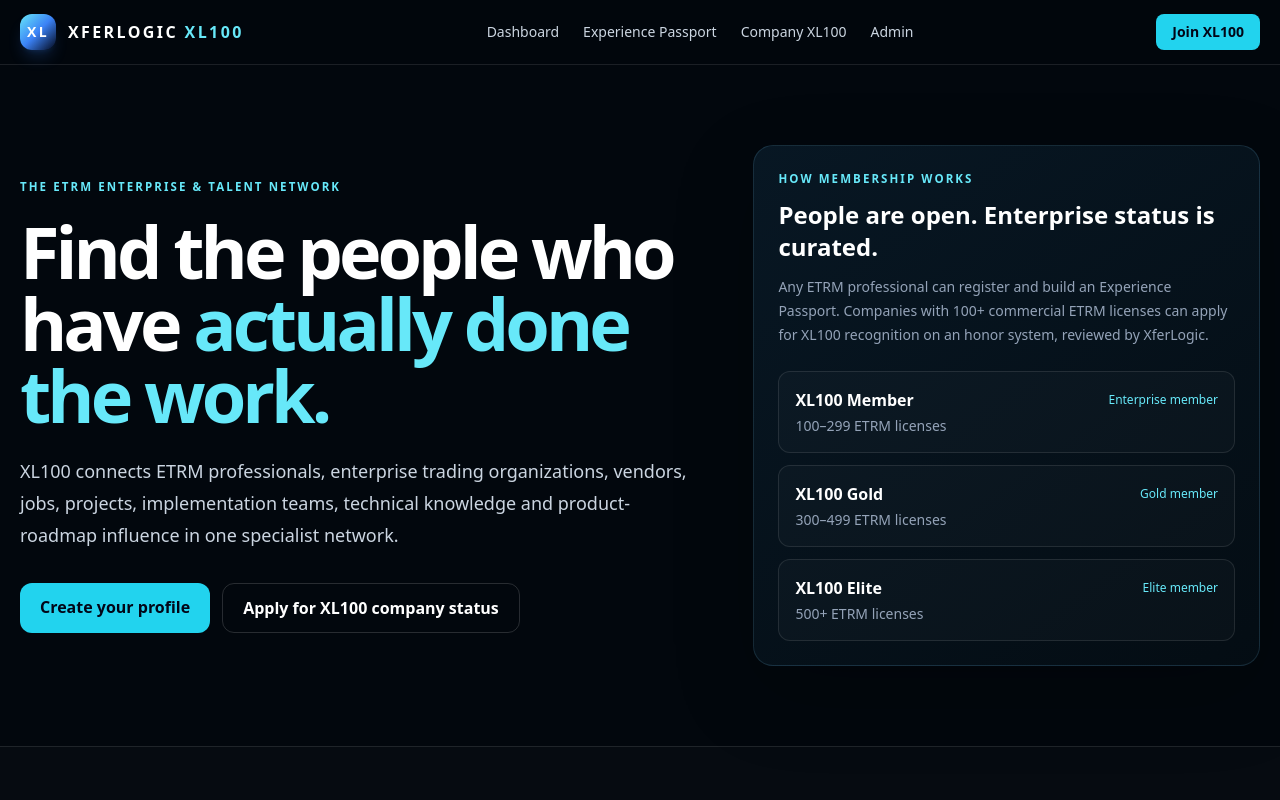
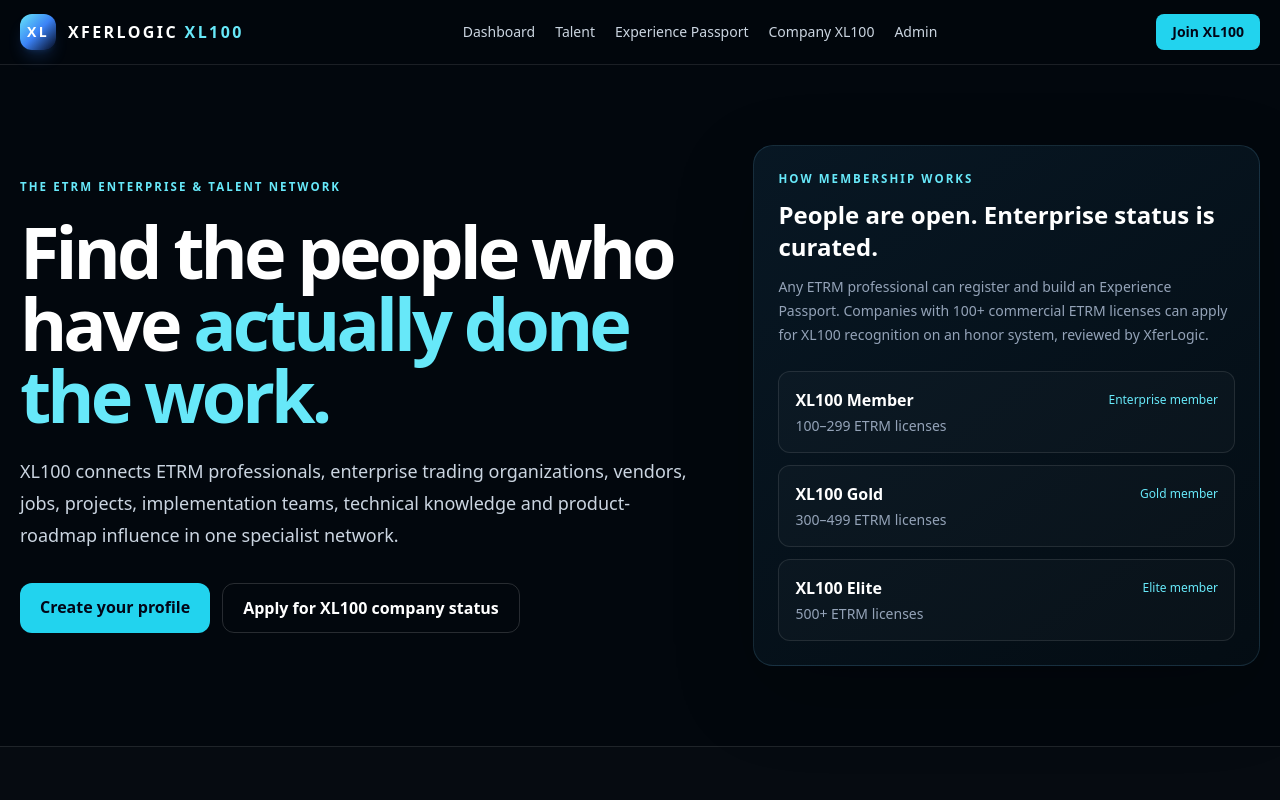
Before and after one commit to fajarv/xferlogic, a Next.js app: page / in a window 1280 px wide. Shown: the top 800 px of the page. Built offline with nearby package versions, Linux system fonts and the light colour scheme.

Commit message:
Add talent directory to XL100 navigation

```diff
--- a/components/AppShell.js
+++ b/components/AppShell.js
@@ -26,8 +26,9 @@ export default function AppShell({ children }) {
             <span className="grid h-9 w-9 place-items-center rounded-xl bg-gradient-to-br from-cyan-300 via-blue-500 to-slate-950 text-sm shadow-lg shadow-blue-500/20">XL</span>
             <span>XFERLOGIC <span className="text-cyan-300">XL100</span></span>
           </Link>
-          <nav className="hidden items-center gap-6 text-sm text-slate-300 md:flex">
+          <nav className="hidden items-center gap-5 text-sm text-slate-300 md:flex">
             <Link href="/dashboard">Dashboard</Link>
+            <Link href="/talent">Talent</Link>
             <Link href="/passport">Experience Passport</Link>
             <Link href="/company/apply">Company XL100</Link>
             <Link href="/admin">Admin</Link>
```
